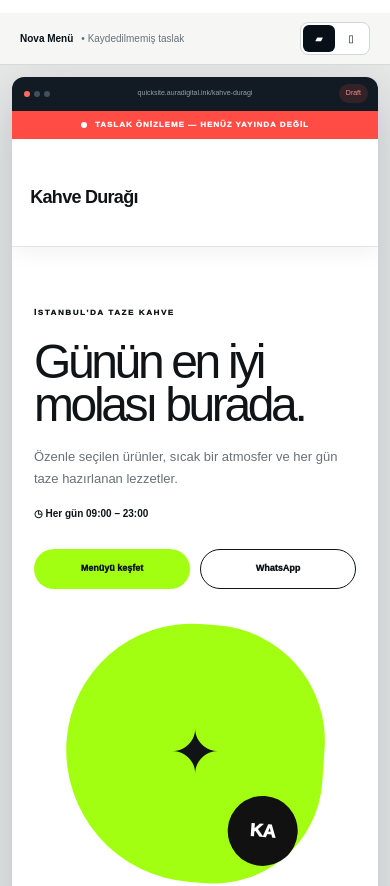
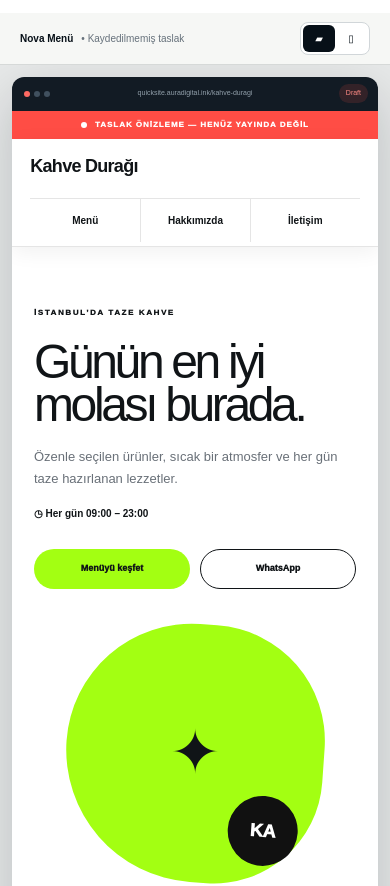
Before and after one commit to Dhiaeddine-mahouachi/empty-2, a Next.js app: page /builder in a window 390 px wide. Shown: the part 3720-4606 px from the top of the page. Built offline with nearby package versions, Linux system fonts and the light colour scheme.

Commit message:
Improve QuickSite mobile navigation and URLs

```diff
--- a/components/site-preview.tsx
+++ b/components/site-preview.tsx
@@ -20,7 +20,7 @@
   return (
     <div className={`generated-site site-${project.templateId} ${compact ? "is-compact" : ""}`} style={{ "--site-accent": project.primaryColor } as React.CSSProperties} dir={direction}>
       {draft && <div className="draft-ribbon"><span /> {project.language === "ar" ? "معاينة — لم يتم النشر بعد" : project.language === "en" ? "DRAFT PREVIEW — NOT PUBLISHED YET" : "TASLAK ÖNİZLEME — HENÜZ YAYINDA DEĞİL"}</div>}
-      <div className="generated-nav"><b>{logo && <img className="generated-logo" src={logo} alt="" />}{project.businessName}</b><div><a href="#offers">{menuSite ? copy.menu : copy.offers}</a><a href="#about">{copy.about}</a><a href="#contact">{copy.contact}</a></div><a className="generated-cta" href={`tel:${project.phone}`}>{copy.reach}</a></div>
+      <div className="generated-nav"><b>{logo && <img className="generated-logo" src={logo} alt="" />}{project.businessName}</b><div className="generated-links" role="navigation" aria-label={project.language === "ar" ? "التنقل الرئيسي" : project.language === "en" ? "Main navigation" : "Ana menü"}><a href="#offers">{menuSite ? copy.menu : copy.offers}</a><a href="#about">{copy.about}</a><a href="#contact">{copy.contact}</a></div><a className="generated-cta" href={`tel:${project.phone}`}>{copy.reach}</a></div>
       <section className="generated-hero">
         <div className="generated-copy"><small>{project.eyebrow || project.address || "AURADIGITAL QUICKSITE"}</small><h1>{project.tagline}</h1><p>{project.description}</p>{project.workingHours && <span className="generated-hours">◷ {project.workingHours}</span>}<div><a className="generated-primary" href="#offers">{project.primaryCta || copy.explore}</a><a className="generated-secondary" href={`https://wa.me/${project.whatsapp.replace(/\D/g, "")}`}>{copy.whatsapp}</a></div></div>
         <div className={`generated-art ${heroImage ? "has-image" : ""}`} style={heroImage ? { backgroundImage: `linear-gradient(135deg, rgba(0,0,0,.08), rgba(0,0,0,.22)), url(${heroImage})` } : undefined}><span>{heroImage ? "" : project.templateId === "nova-menu" ? "✦" : project.templateId === "espresso" ? "☕" : project.templateId === "local-pro" ? "✓" : "↗"}</span><i>{project.businessName.slice(0, 2).toUpperCase()}</i></div>
```
